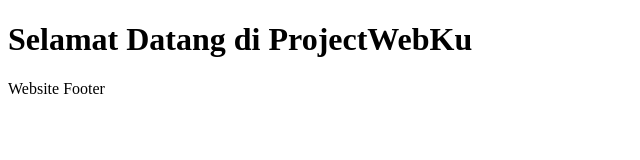
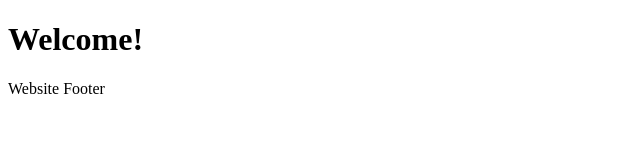
Before and after one commit to shelapitriani29/project-web-ku, a plain HTML site: page index.html in a window 1280 px wide. Shown: the whole page, without its empty margins (0-640 px from the left). Drawn offline with Linux system fonts and the light colour scheme.

Commit message:
Add welcome title

```diff
--- a/index.html
+++ b/index.html
@@ -4,7 +4,7 @@
     <title>Project Web Ku</title>
 </head>
 <body>
-    <h1>Selamat Datang di ProjectWebKu</h1>
+    <h1>Welcome!</h1>
     <footer>Website Footer</footer>
 </body>
 </html>
```
